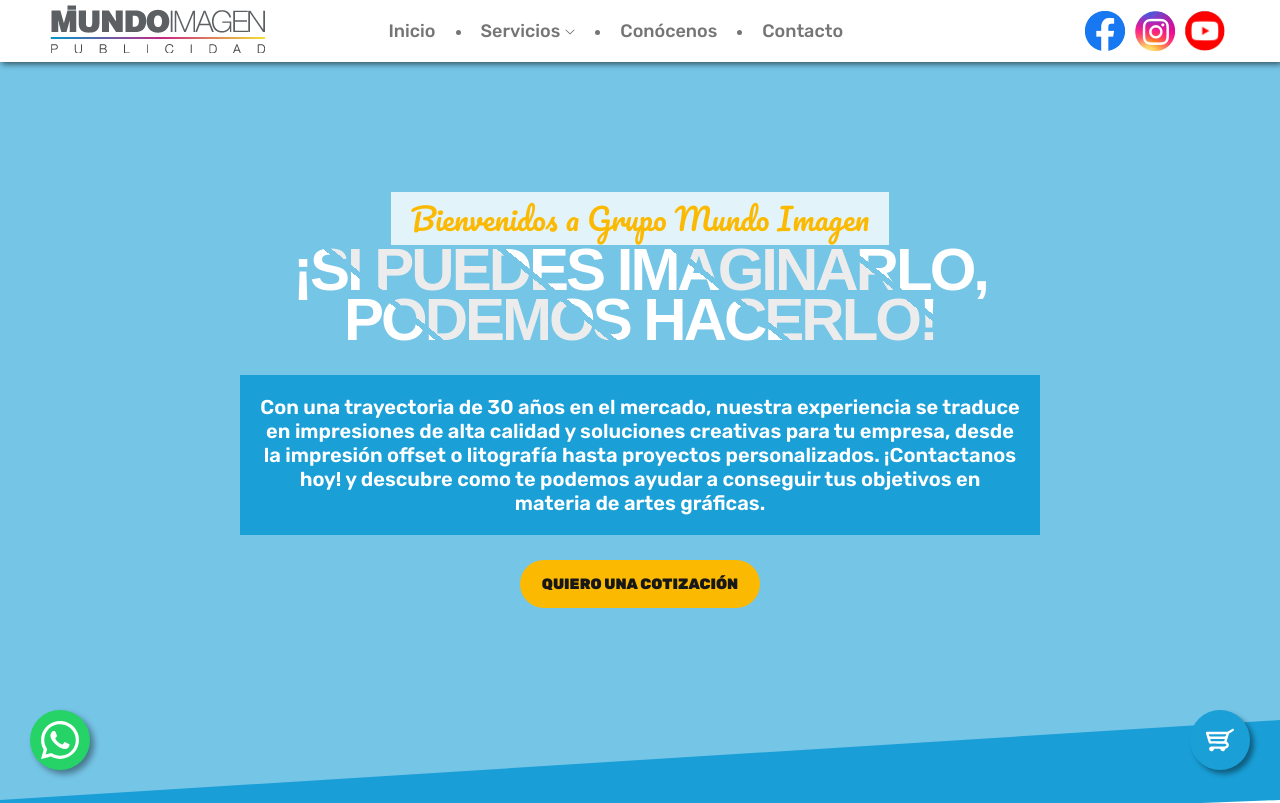
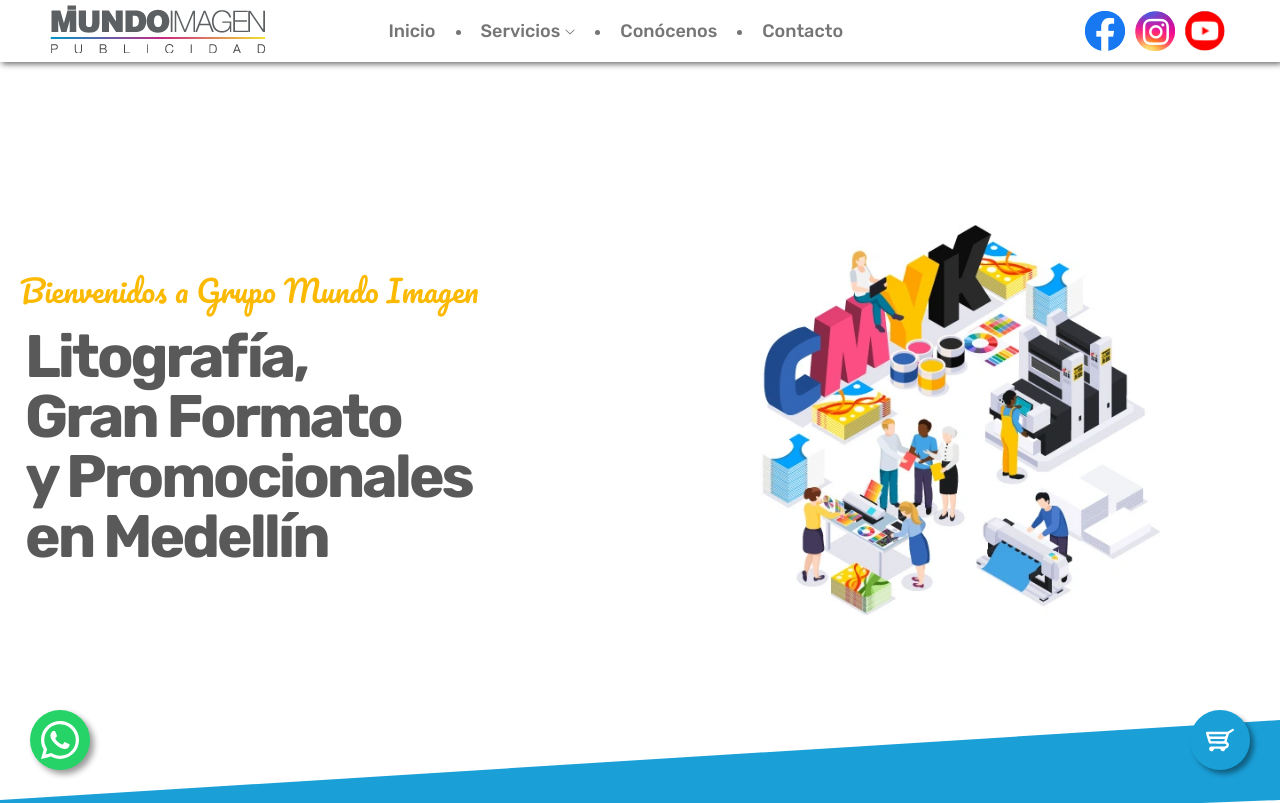
Before and after one commit to ZurielR92/mundo-imagen-web, a Next.js app: page / in a window 1280 px wide. Shown: the top 803 px of the page. Built offline with nearby package versions, Linux system fonts and the light colour scheme.

Commit message:
pruebas de carga

```diff
--- a/src/Components/HomePage/Welcome/WelcomeHome.module.scss
+++ b/src/Components/HomePage/Welcome/WelcomeHome.module.scss
@@ -5,14 +5,10 @@
     min-width: 100vw;
     max-width: 100vw;
     min-height: 100vh;
-    max-height: 100vh;
+    max-height: (100vh);
     padding-top: 60px;
     @include media-up( 1048 ) {
         padding-top: 70px;
-    }
-    > img {
-        max-width: 100vw;
-        object-fit: cover;
     }
     > .clip {
         position: absolute;
@@ -23,40 +19,46 @@
         left: 0;
         clip-path: polygon(100% 0%, 100% 0%, 100% 100%, 0% 100%);
     }
-    > .background {
-        position: absolute;
+    > .grid {
+        display: grid;
+        max-width: 1400px;
+        margin: auto;
+        grid-template-columns:1fr;
         top: 0;
         left: 0;
         width: 100%;
-        height: 100%;
-        background: $primary;
-        opacity: .6;
-    }
-    > .grid {
-        position: absolute;
-        display: grid;
-        grid-template-columns: 1fr;
-        top: 0;
-        left: 0;
-        width: 100%;
-        height: 100%;
+        height: calc(100vh - 100px);
+        @include media-up( md ) {
+            grid-template-columns: 1fr 1fr;
+        }
         //CONTENEDOR DE LA PRIMERA SECCIÓN
+        >:nth-child(2) {
+            display: flex;
+            align-items: center;
+            justify-content: center;
+            img {
+                max-width: 90vw;
+                height: auto;
+            }
+            @include media-up( md ) {
+                img {
+                    max-width: 40vw;
+                }
+            }
+        }
         >:nth-child( 1 ) {
             display: flex;
+            padding-left: 20px;
             flex-direction: column;
             justify-content: center;
-            align-items: center;
-            animation-name: ejemplo;
-            animation-duration: 1s;
-            transition: all .3s ease-in-out;
-            height: 100vh;
+            height: 100%;
             @include media-up( md ) {
+
             }
             //SUBTITULO DE LA PRIMERA SECCIÓN
             span {
                 font-family: var(--font-pacifico);
                 background-color: rgba(255,255,255,.8);
-                padding: 0 20px;
                 //valores que cambian en la media query
                 font-size: 13px;
                 color: darken( $resalt, 10% );
@@ -72,22 +74,6 @@
                 @include media-up( lg ) {
                     font-size: 30px;
                 }
-
-            }
-            p {
-                text-align: center;
-                max-width: 800px;
-                color: white;
-                background-color: $primary;
-                font-weight: 600;
-                font-size: 16px;
-                padding: 20px 20px;
-                margin-top: 10px;
-                @include media-up(sm) {
-                    margin-top: 30px;
-                    font-size: 20px;
-
-                }
             }
             //TITULO DE LA PRIMERA SECCIÓN
             h1 {
@@ -96,13 +82,13 @@
                 line-height: 50px;
                 letter-spacing: -3px;
                 padding: 0 5px;
+                margin: 10px 0;
+                color: #595959;
                 @include media-up( xs ) {
-                    padding: 0 20px;
                 }
                 @include media-up( sm ) {
                     font-size: 40px;
                     line-height: 35px;
-                    padding: 0 25px;
                 }
                 @include media-up( md ) {
                     font-size: 50px;
@@ -110,41 +96,13 @@
                 }
                 @include media-up( lg ) {
                     font-size: 60px;
-                    line-height: 50px;
+                    line-height: 60px;
                 }
                 @include media-up( xxl ) {
                     font-size: 70px;
                     line-height: 70px;
-                    padding: 0 60px;
                     max-width: 1000px;
                 }
-            }
-            //BOTON DE ACCION EN LA PRIMERA SECCIÓN
-            button {
-                border-radius: 100px;
-                border: none;
-                font-family: var(--font-rubik);
-                cursor: pointer;
-                transition: all .3s ease-in-out;
-                background: darken( $resalt, 10% );
-                color: $dark;
-                font-weight: 900;
-                text-transform: uppercase;
-                &:hover {
-                    background: $variantResalt;
-                    color: $light;
-                }
-                //valores que cambian en la media query
-                margin-top: 15px;
-                padding: 13px 20px;
-                @include media-up ( xs ) {
-                    font-size: 15px;
-                    padding: 15px 22px;
-                }
-                @include media-up( md ) {
-                    margin-top: 25px;
-                }
-
             }
 
         }
@@ -152,38 +110,4 @@
 
 
 
-
-    h1 {
-        --color-1: #FFF;
-        --color-2: rgb(236, 236, 236);
-        --color-3: #FFF;
-        --color-4: rgb(236, 236, 236);
-        --color-5: #FFF;
-        font-family: sans-serif;
-        margin: 0;
-        text-align: center;
-        font-weight: 900;
-        text-transform: uppercase;
-        background: linear-gradient(219deg,
-          var(--color-1) 19%,
-          transparent 19%,transparent 20%,
-          var(--color-2) 20%, var(--color-2)  39%,
-          transparent 39%,transparent 40%,
-          var(--color-3) 40%,var(--color-3) 59% ,
-          transparent 59%,transparent 60%,
-          var(--color-4) 60%, var(--color-4) 79%,
-          transparent 79%, transparent 80%,
-          var(--color-5) 80%);
-        background-clip: text;
-        -webkit-background-clip: text;
-        color: transparent;
-
-
-        @include media-up( xs ) {
-
-        }
-    }
-
-
-
 }
--- a/src/Components/HomePage/Welcome/index.tsx
+++ b/src/Components/HomePage/Welcome/index.tsx
@@ -13,17 +13,25 @@ export const WelcomeHome:FC<Props> = () => {
     return (
         <div className={ styles.welcomehome }>
             <div className={ styles.clip }></div>
-            <div className={ styles.background }></div>
+
             <div className={ styles.grid }>
                 <div>
                     <span>Bienvenidos a Grupo Mundo Imagen</span>
-                    <h1>¡Si puedes imaginarlo, <br/> Podemos hacerlo!</h1>
-                    <p>
+                    <h1>
+                        <strong>Litografía</strong>, <br/>
+                        Gran Formato <br/>
+                        y Promocionales <br/>
+                        en <strong>Medellín</strong>
+                    </h1>
+{/*                     <p>
                         Con una trayectoria de 30 años en el mercado, nuestra experiencia se traduce en impresiones de alta calidad y soluciones creativas para tu empresa, desde la impresión offset o litografía hasta proyectos personalizados. ¡Contactanos hoy! y descubre como te podemos ayudar a conseguir tus objetivos en materia de artes gráficas.
                     </p>
-                    <button>Quiero una cotización</button>
+                    <button>Quiero una cotización</button> */}
                 </div>
 
+                <div className={styles.imageContainer}>
+                    <Image src={'/img/welcome.webp'} width={400} height={390} alt='Bienvenidos a Grupo Mundo Imagen'/>
+                </div>
 
             </div>
         </div>
```
